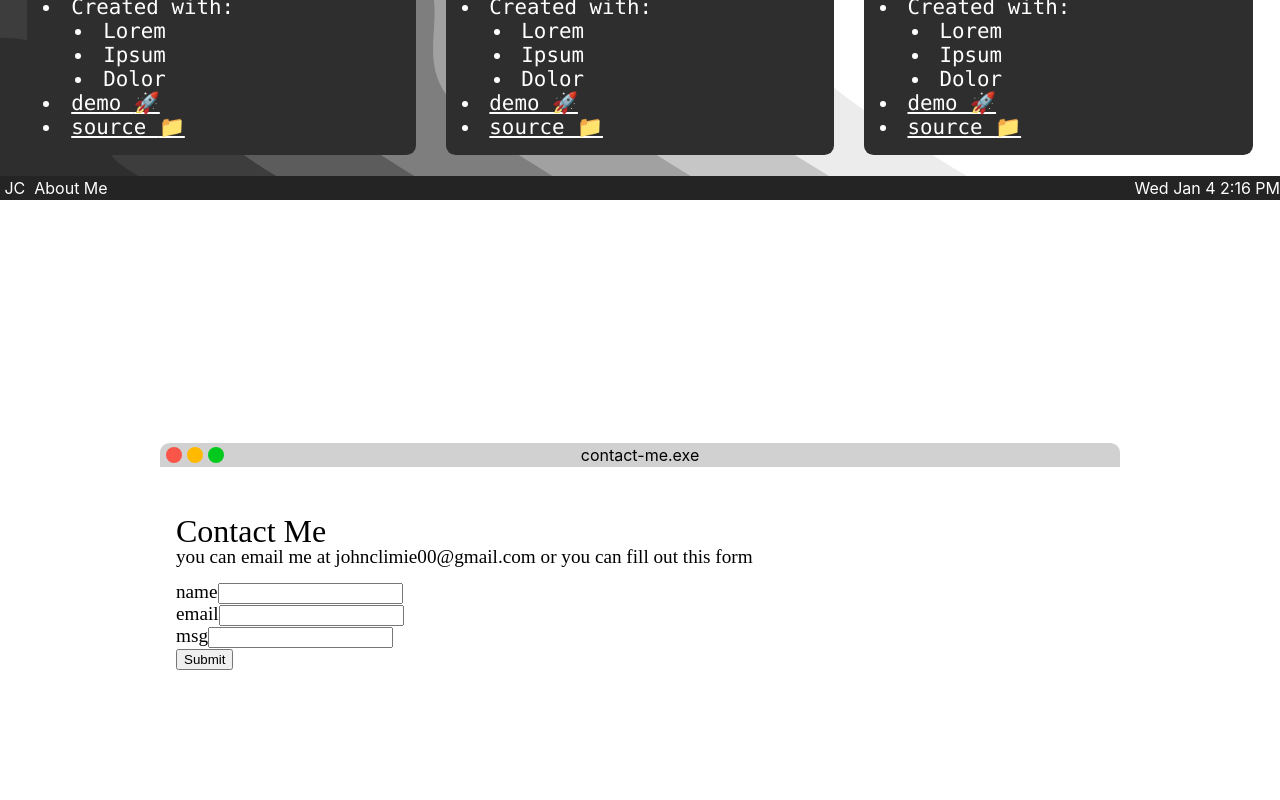
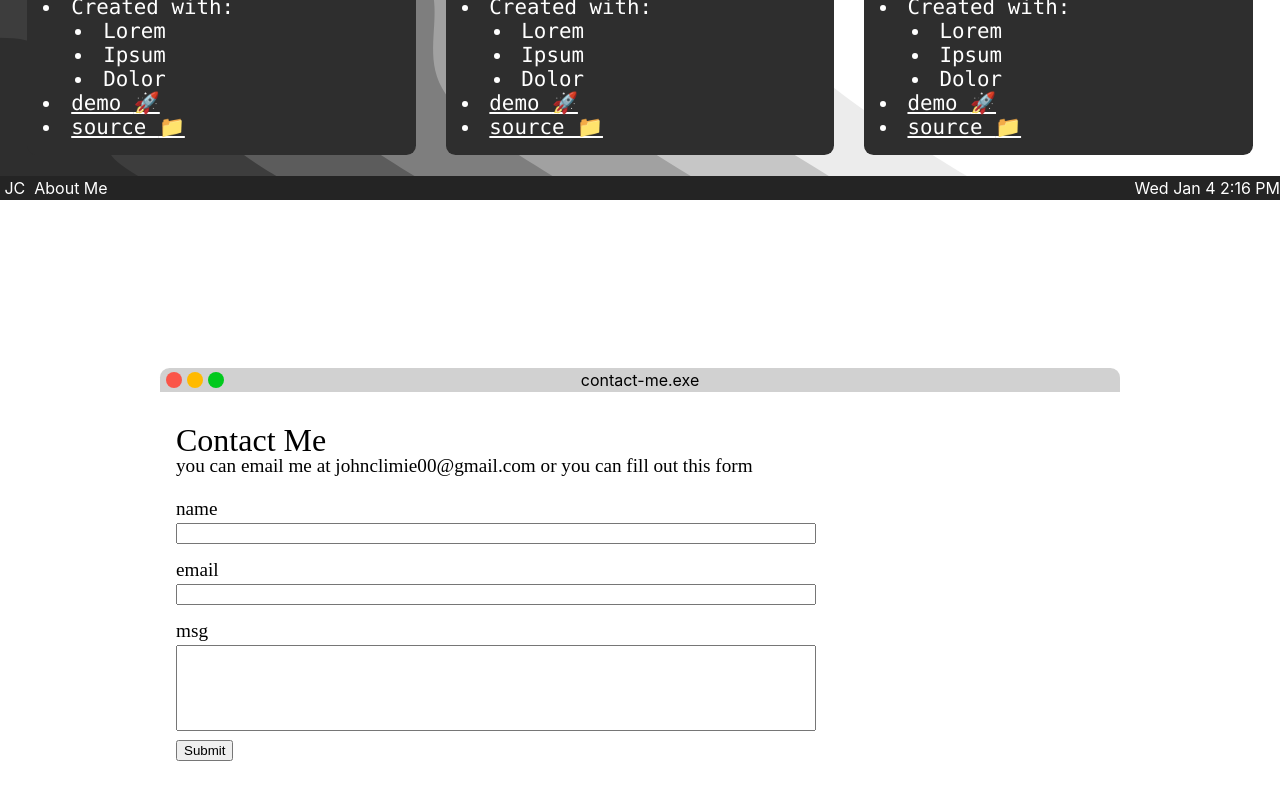
Before and after one commit to johnclimie/portfolio-2023, a Next.js app: page / in a window 1280 px wide. Shown: the part 2460-3260 px from the top of the page. Built offline with nearby package versions, Linux system fonts and the light colour scheme.

Commit message:
Styling input boxes

```diff
--- a/components/Contact.js
+++ b/components/Contact.js
@@ -15,20 +15,20 @@ export default function Contact() {
                             <h1>Contact Me</h1>
                             <p>you can email me at johnclimie00@gmail.com or you can fill out this form</p>
                             <form className={styles.contactForm}>
-                                <div className={styles.inputsContainer}>
-                                    <div>
+                                <div className={styles.allInputsContainer}>
+                                    <div className={styles.inputContainer}>
                                         <label htmlFor="name">name</label>
                                         <input type="text" id="name"></input>
                                     </div>
 
-                                    <div>
+                                    <div className={styles.inputContainer}>
                                         <label htmlFor="email">email</label>
                                         <input type="text" id="email"></input>
                                     </div>
 
-                                    <div>
+                                    <div className={styles.inputContainer}>
                                         <label htmlFor="msg">msg</label>
-                                        <input type="text" id="msg"></input>
+                                        <input type="text" id="msg" className={styles.msgInput}></input>
                                     </div>
                                 </div>
 
--- a/styles/Contact.module.css
+++ b/styles/Contact.module.css
@@ -21,7 +21,7 @@
 }
 
 .contactWindowContent {
-    padding: 3rem 1rem;
+    padding: 2rem 1rem;
 }
 
 .contactWindowContent h1 {
@@ -36,7 +36,23 @@
     margin: 1rem 0rem;
 }
 
-.inputsContainer {
+.allInputsContainer {
     display: flex;
     flex-direction: column;
+    max-width: 40rem;
+    width: 100%;
 }
+
+.inputContainer {
+    display: flex;
+    flex-direction: column;
+    margin: .5rem 0rem;
+}
+
+.inputContainer label {
+    margin-bottom: .3rem;
+}
+
+.msgInput {
+    height: 5rem;
+}
```
